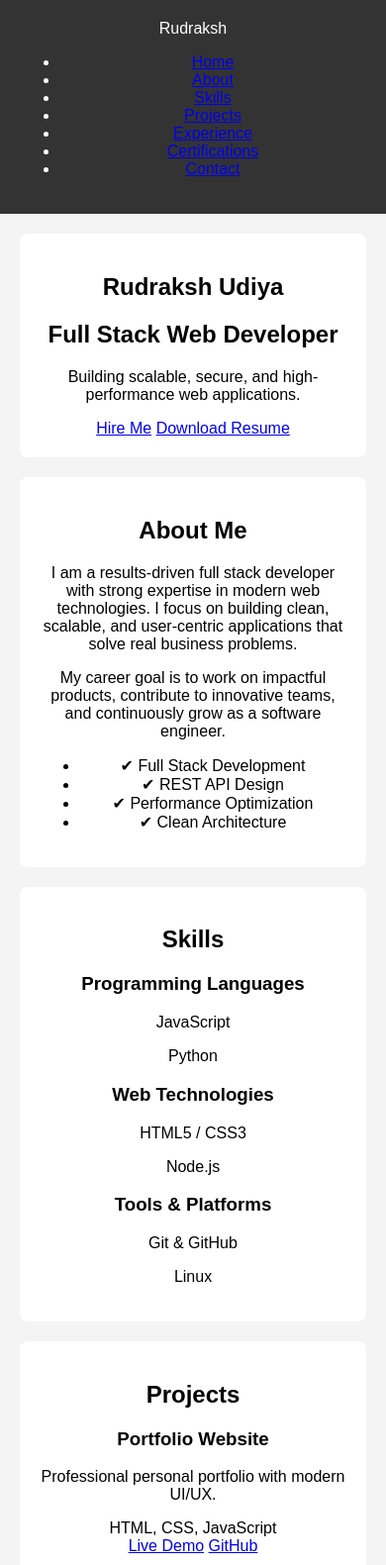
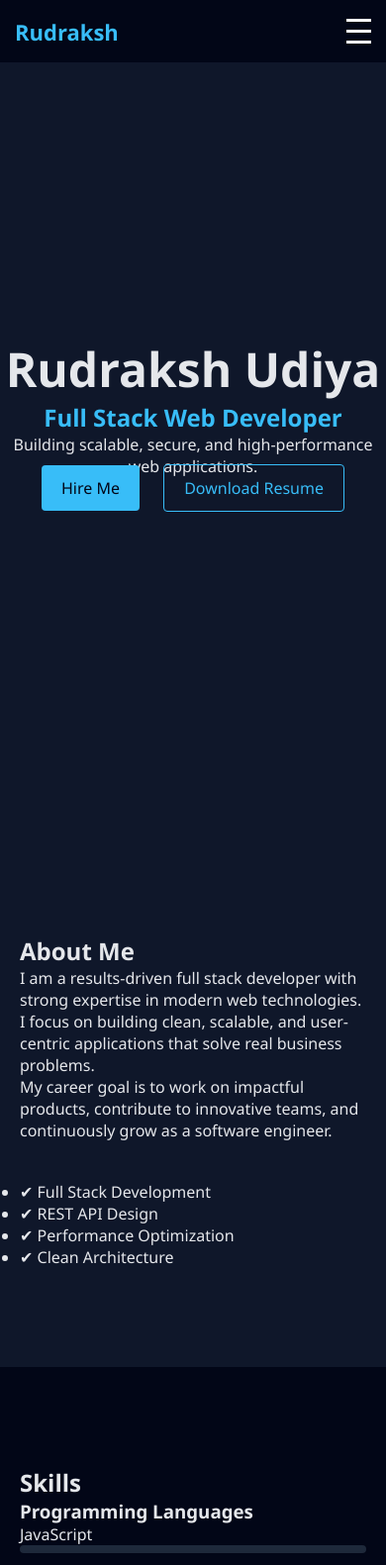
Before and after one commit to rudraksha127/portfolio, a plain HTML site: page index.html in a window 390 px wide. Shown: the top 1581 px of the page at 99% size. Drawn offline with Linux system fonts and the light colour scheme.

Commit message:
Revamp CSS for modern design and responsiveness

```diff
--- a/style.css
+++ b/style.css
@@ -1,44 +1,213 @@
-body {
-    font-family: Arial, sans-serif;
+* {
     margin: 0;
     padding: 0;
-    background-color: #f4f4f4;
+    box-sizing: border-box;
+    font-family: "Segoe UI", sans-serif;
+}
+
+body {
+    background: #0f172a;
+    color: #e5e7eb;
+    scroll-behavior: smooth;
+}
+
+header {
+    position: fixed;
+    width: 100%;
+    background: #020617;
+    z-index: 1000;
+}
+
+.navbar {
+    max-width: 1200px;
+    margin: auto;
+    padding: 15px;
+    display: flex;
+    justify-content: space-between;
+    align-items: center;
+}
+
+.logo {
+    font-size: 22px;
+    font-weight: bold;
+    color: #38bdf8;
+}
+
+.nav-links {
+    list-style: none;
+    display: flex;
+    gap: 20px;
+}
+
+.nav-links a {
+    color: #e5e7eb;
+    text-decoration: none;
+}
+
+.nav-links a.active,
+.nav-links a:hover {
+    color: #38bdf8;
+}
+
+.hamburger {
+    display: none;
+    flex-direction: column;
+    cursor: pointer;
+}
+
+.hamburger span {
+    height: 3px;
+    width: 25px;
+    background: #fff;
+    margin: 4px 0;
+}
+
+/* HERO */
+.hero {
+    height: 100vh;
+    display: flex;
+    align-items: center;
+    justify-content: center;
     text-align: center;
 }
 
-header {
-    background-color: #333;
-    color: white;
-    padding: 20px;
+.hero h1 {
+    font-size: 48px;
 }
 
-section {
-    background: white;
-    margin: 20px;
-    padding: 20px;
-    border-radius: 8px;
+.hero h2 {
+    color: #38bdf8;
 }
 
-img {
-    margin-top: 10px;
-    border-radius: 50%;
+.btn {
+    padding: 12px 20px;
+    border-radius: 4px;
+    text-decoration: none;
+    margin: 10px;
 }
 
-button {
-    padding: 10px 20px;
-    background-color: #007bff;
-    color: white;
-    border: none;
-    cursor: pointer;
+.primary {
+    background: #38bdf8;
+    color: #020617;
 }
 
-button:hover {
-    background-color: #0056b3;
+.secondary {
+    border: 1px solid #38bdf8;
+    color: #38bdf8;
 }
 
-/* Responsive Design */
-@media (max-width: 768px) {
-    body {
-        font-size: 16px;
+/* SECTIONS */
+.section {
+    padding: 100px 20px;
+}
+
+.dark {
+    background: #020617;
+}
+
+.container {
+    max-width: 1200px;
+    margin: auto;
+}
+
+.two-column {
+    display: grid;
+    grid-template-columns: 1fr 1fr;
+    gap: 40px;
+}
+
+/* SKILLS */
+.skills-grid {
+    display: grid;
+    grid-template-columns: repeat(auto-fit, minmax(250px, 1fr));
+    gap: 30px;
+}
+
+.bar {
+    background: #1e293b;
+    height: 8px;
+    border-radius: 5px;
+    margin-bottom: 15px;
+}
+
+.bar span {
+    display: block;
+    height: 100%;
+    background: #38bdf8;
+    width: 0;
+}
+
+/* PROJECTS */
+.projects-grid {
+    display: grid;
+    grid-template-columns: repeat(auto-fit, minmax(280px, 1fr));
+    gap: 30px;
+}
+
+.project-card {
+    background: #020617;
+    padding: 20px;
+    border-radius: 6px;
+}
+
+/* TIMELINE */
+.timeline-item {
+    margin-bottom: 30px;
+}
+
+/* CERTIFICATIONS */
+.cert-grid {
+    display: grid;
+    grid-template-columns: repeat(auto-fit, minmax(200px, 1fr));
+    gap: 20px;
+}
+
+.cert-card {
+    background: #020617;
+    padding: 20px;
+    text-align: center;
+}
+
+/* CONTACT */
+form input, form textarea {
+    width: 100%;
+    padding: 12px;
+    margin: 10px 0;
+}
+
+/* FOOTER */
+footer {
+    text-align: center;
+    padding: 20px;
+    background: #020617;
+}
+
+#backToTop {
+    margin-top: 10px;
+    padding: 8px 12px;
+}
+
+/* RESPONSIVE */
+@media(max-width: 768px) {
+    .nav-links {
+        position: absolute;
+        top: 60px;
+        right: 0;
+        background: #020617;
+        flex-direction: column;
+        width: 200px;
+        display: none;
+    }
+
+    .nav-links.show {
+        display: flex;
+    }
+
+    .hamburger {
+        display: flex;
+    }
+
+    .two-column {
+        grid-template-columns: 1fr;
     }
 }
```
